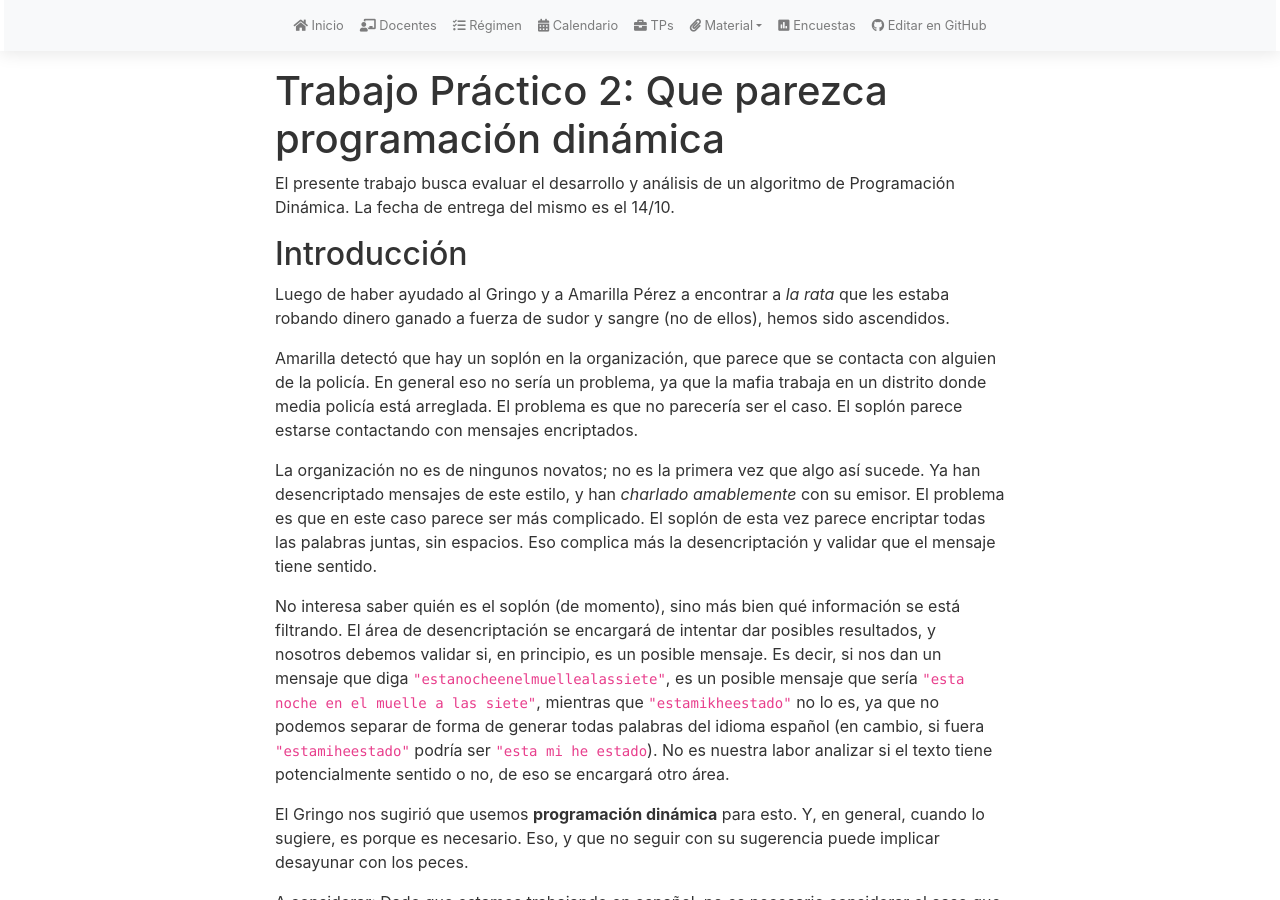
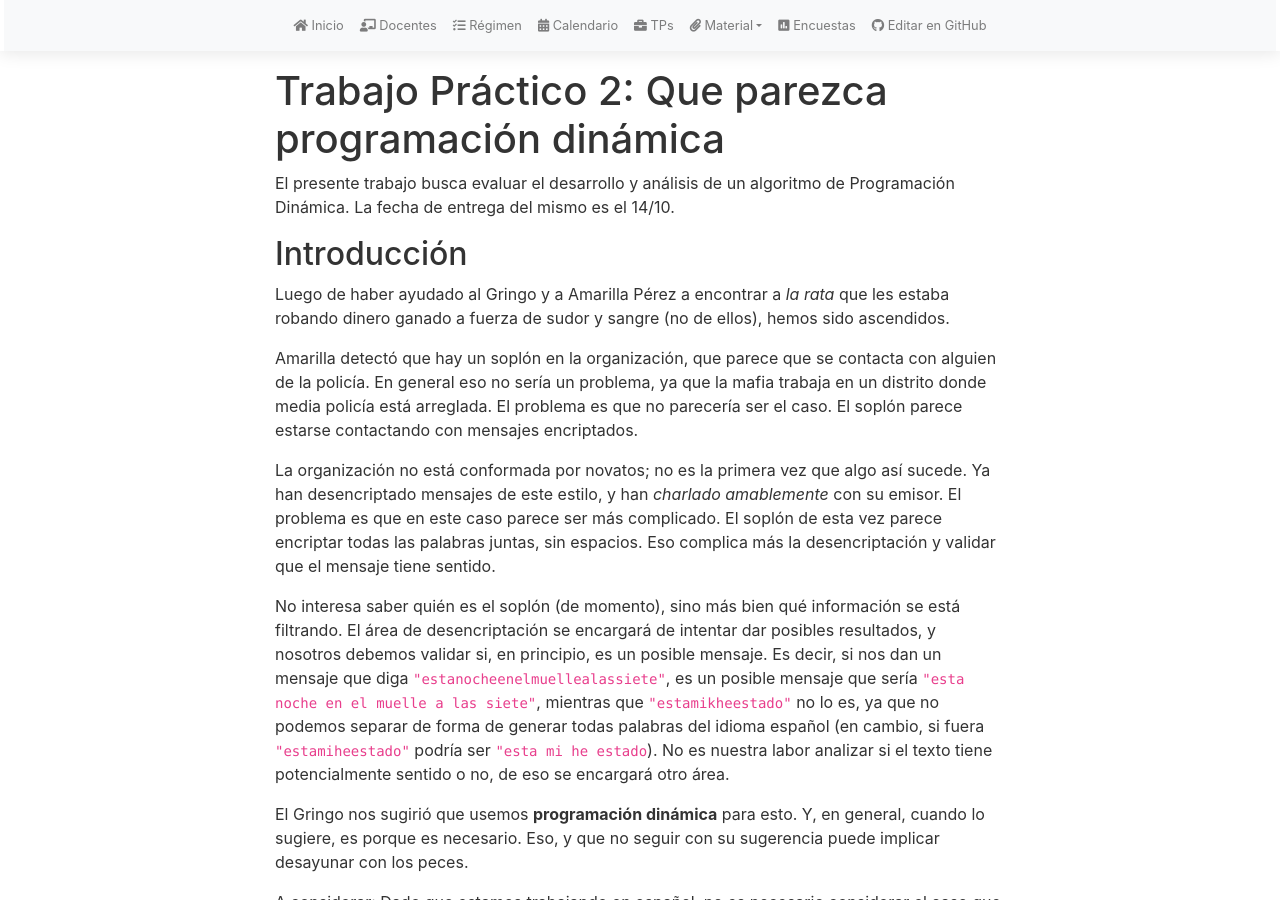
Before and after one commit to algoritmos-rw/tda_bg, a Jekyll site: the page built from tps/2025_1/tp2.md, in a window 1280 px wide and 900 px high. Built offline with Jekyll 4.4.1, drawn with Linux system fonts in a browser that asks for light colours; nearby versions of some CDN libraries; our own code applies the rules of GitHub Pages for plain Markdown files.

Commit message:
Update tp2.md

```diff
--- a/tps/2025_1/tp2.md
+++ b/tps/2025_1/tp2.md
@@ -22,7 +22,7 @@ con alguien de la policía. En general eso no sería un problema, ya que la mafi
 trabaja en un distrito donde media policía está arreglada. El problema es que
 no parecería ser el caso. El soplón parece estarse contactando con mensajes encriptados.
 
-La organización no es de ningunos novatos; no es la primera vez que algo así sucede.
+La organización no está conformada por novatos; no es la primera vez que algo así sucede.
 Ya han desencriptado mensajes de este estilo, y han _charlado amablemente_ con su emisor.
 El problema es que en este caso parece ser más complicado. El soplón de esta vez parece
 encriptar todas las palabras juntas, sin espacios. Eso complica más la desencriptación
```
